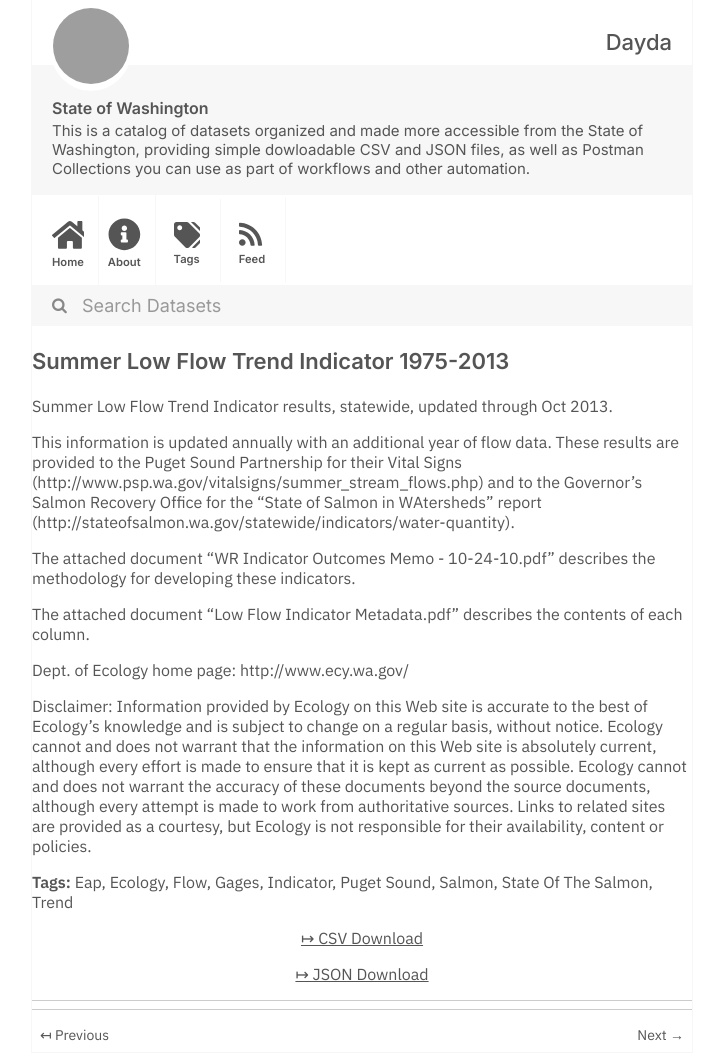
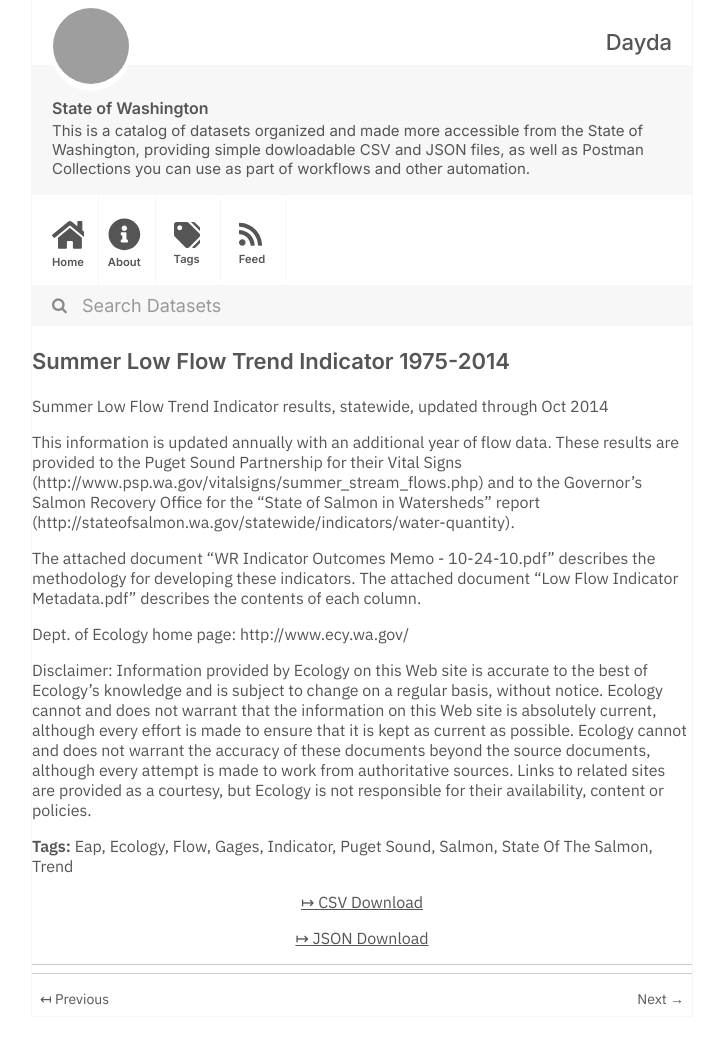
Before and after one commit to dayda-entities/state-of-washington, a Jekyll site: the page built from _posts/2020-11-10-summer-low-flow-trend-indicato.md, in a window 1280 px wide, cut to the strip 0-1053 px from the top of the page. Shown: the whole strip, without its empty margins (278-995 px from the left). Built offline with Jekyll 4.4.1, drawn with Linux system fonts in a browser that asks for light colours; after the commit the page ends 1017 px from its top, so only the background shows below that; grey boxes are pictures that could not be loaded.

```diff
--- a/_posts/2020-11-10-summer-low-flow-trend-indicato.md
+++ b/_posts/2020-11-10-summer-low-flow-trend-indicato.md
@@ -1,7 +1,7 @@
 ---
-title: Summer Low Flow Trend Indicator 1975-2013
-created: '2020-11-10T17:20:44.438086'
-modified: '2020-11-10T17:20:44.438097'
+title: Summer Low Flow Trend Indicator 1975-2014
+created: '2020-11-10T17:19:56.083633'
+modified: '2020-11-10T17:19:56.083643'
 state: active
 type: dataset
 tags:
@@ -16,18 +16,16 @@ tags:
   - Trend
 groups:
   - Local Government
-csv_url: 'https://data.wa.gov/api/views/hdw4-yhs4/rows.csv?accessType=DOWNLOAD'
-json_url: 'https://data.wa.gov/api/views/hdw4-yhs4/rows.json?accessType=DOWNLOAD'
+csv_url: 'https://data.wa.gov/api/views/6i3q-gfgy/rows.csv?accessType=DOWNLOAD'
+json_url: 'https://data.wa.gov/api/views/6i3q-gfgy/rows.json?accessType=DOWNLOAD'
 layout: post
 
 ---
-Summer Low Flow Trend Indicator results, statewide, updated through Oct 2013.
+Summer Low Flow Trend Indicator results, statewide, updated through Oct 2014
 
-This information is updated annually with an additional year of flow data. These results are provided to the Puget Sound Partnership for their Vital Signs (http://www.psp.wa.gov/vitalsigns/summer_stream_flows.php) and to the Governor's Salmon Recovery Office for the "State of Salmon in WAtersheds" report (http://stateofsalmon.wa.gov/statewide/indicators/water-quantity).
+This information is updated annually with an additional year of flow data. These results are provided to the Puget Sound Partnership for their Vital Signs (http://www.psp.wa.gov/vitalsigns/summer_stream_flows.php) and to the Governor's Salmon Recovery Office for the "State of Salmon in Watersheds" report (http://stateofsalmon.wa.gov/statewide/indicators/water-quantity).
 
-The attached document "WR Indicator Outcomes Memo - 10-24-10.pdf" describes the methodology for developing these indicators.
-
-The attached document "Low Flow Indicator Metadata.pdf" describes the contents of each column.
+The attached document "WR Indicator Outcomes Memo - 10-24-10.pdf" describes the methodology for developing these indicators. The attached document "Low Flow Indicator Metadata.pdf" describes the contents of each column.
 
 Dept. of Ecology home page: http://www.ecy.wa.gov/
 
```
